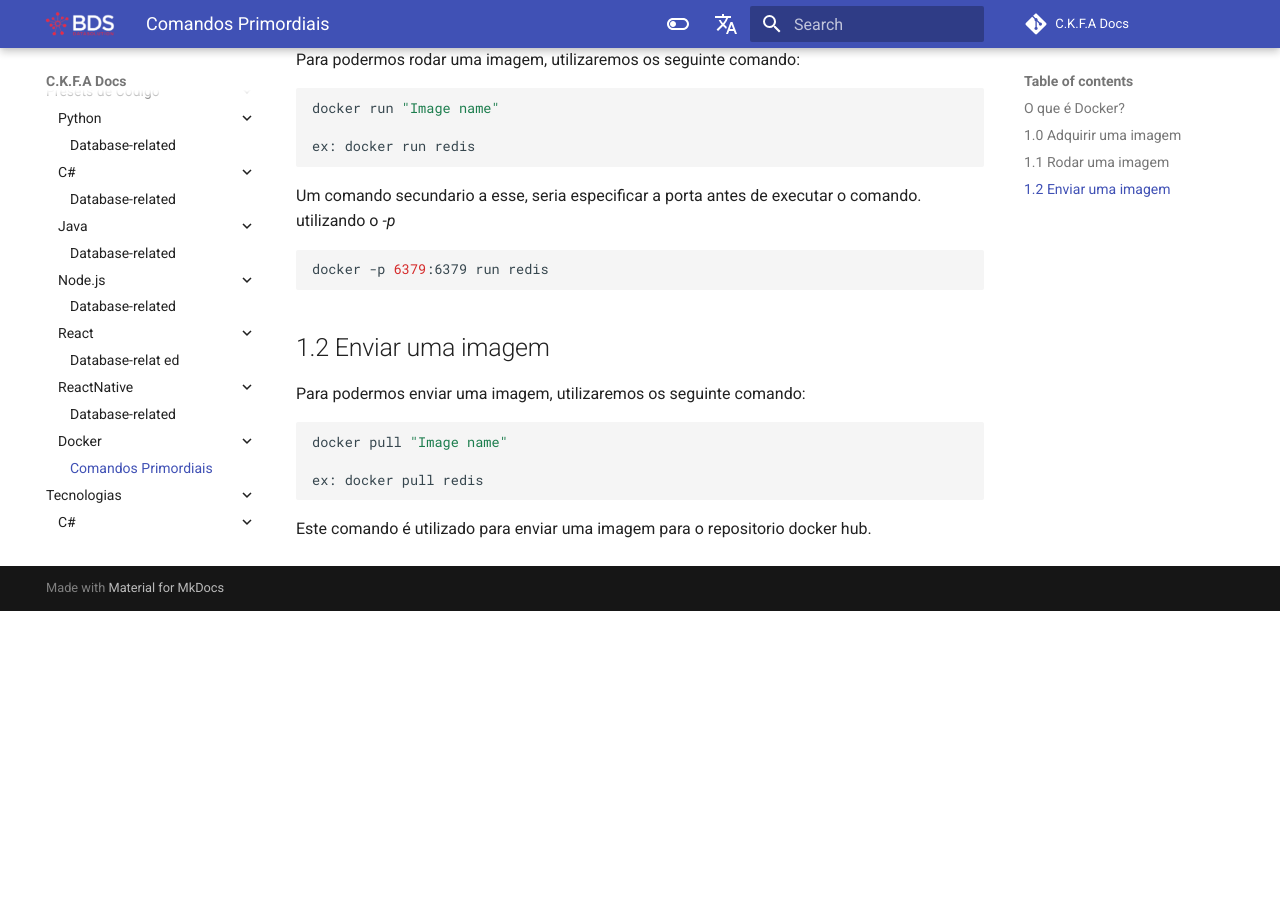
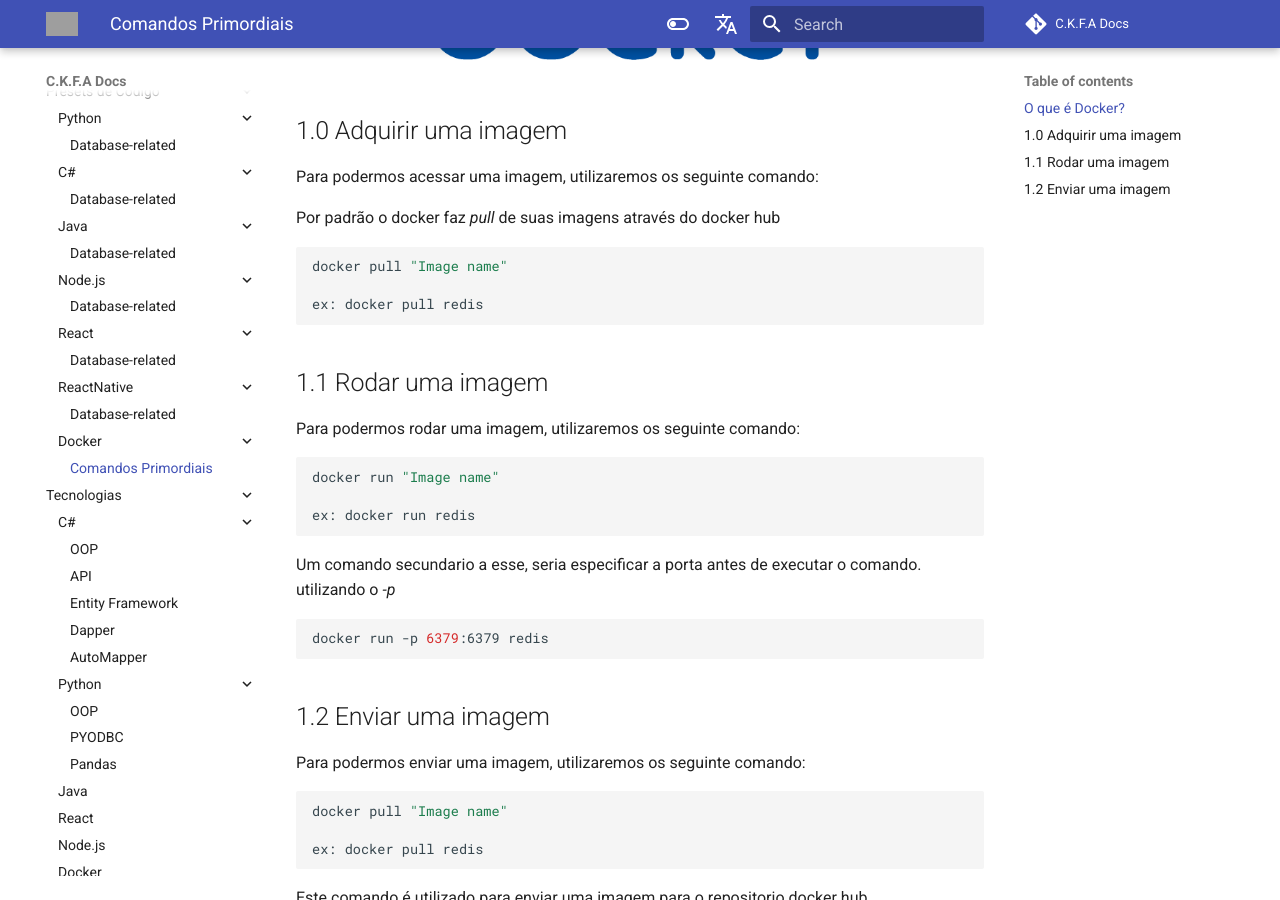
Before and after one commit to AlanEdward19/CKFA-Docs, an MkDocs documentation site: the page built from docs/Docker/docker-main-comands.md, in a window 1280 px wide and 900 px high, scrolled down 687 px. Built offline with MkDocs 1.6.1 and Material for MkDocs 9.7.7, drawn with Linux system fonts in a browser that asks for light colours; comment, search, counter and statistics services are not loaded; before the commit the page ends 1298 px from its top, so only the background shows below that; some of the changed lines change nothing that is shown; grey boxes are pictures that could not be loaded.

Commit message:
fix miss typing

````diff
--- a/docs/Docker/docker-main-comands.md
+++ b/docs/Docker/docker-main-comands.md
@@ -30,7 +30,7 @@
 Um comando secundario a esse, seria especificar a porta antes de executar o comando. utilizando o *_-p_*
 
 ```docker
-docker -p 6379:6379 run redis
+docker run -p 6379:6379 redis
 ```
 
 ## 1.2 Enviar uma imagem
--- a/mkdocs.yml
+++ b/mkdocs.yml
@@ -7,7 +7,7 @@
 extra:
   alternate:
     - name: English
-      link: https://alanedward19.github.io/CKFA-Docs/
+      link: https://alanedward19.github.io/CKFA-Docs-English/
       lang: en
 
     - name: Português
@@ -23,8 +23,8 @@
 
 theme:
   name: material
-  logo: assets/logo-bds.png
-  favicon: assets/favicon.png
+  logo: assets/logo-cfka.png
+  favicon: assets/favicon-cfka.png
   features:
     - navigation.expand
     - navigation.top
@@ -98,7 +98,7 @@
         - Database-related: 'Node.js/nodejs-database-related.md'
 
       - React:
-        - Database-relat ed: 'React/react-database-related.md'
+        - Database-related: 'React/react-database-related.md'
 
       - ReactNative:
         - Database-related: 'ReactNative/reactnative-database-related.md'
@@ -108,8 +108,8 @@
 
     - Tecnologias:
       - C#:
-        - OOP: 'index.md'
-        - API: 'index.md'
+        - OOP: ''
+        - API: ''
         - Entity Framework: ''
         - Dapper: ''
         - AutoMapper : ''
@@ -119,13 +119,13 @@
         - PYODBC: ''
         - Pandas: ''
 
-      - Java: 'index.md'
+      - Java: ''
 
-      - React: 'index.md'
+      - React: ''
 
-      - Node.js: 'index.md'
+      - Node.js: ''
 
-      - Docker: 'index.md'
+      - Docker: ''
 
       - SQL Server:
         - Criação de Index: 'SQL/create-index.md'
````
Also changed, not shown: docs/assets/favicon.png (deleted), docs/assets/img/DockerLogo.png (added), docs/assets/logo-bds.png (deleted).
